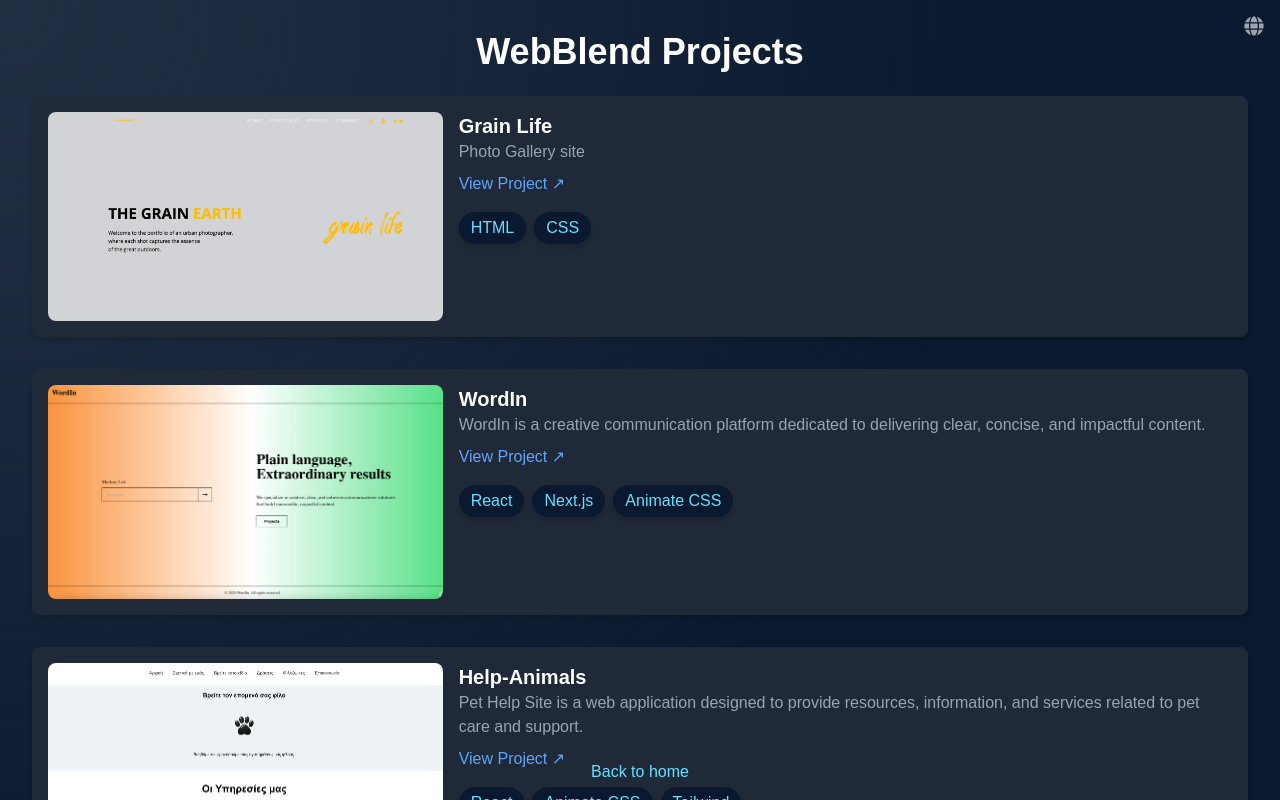
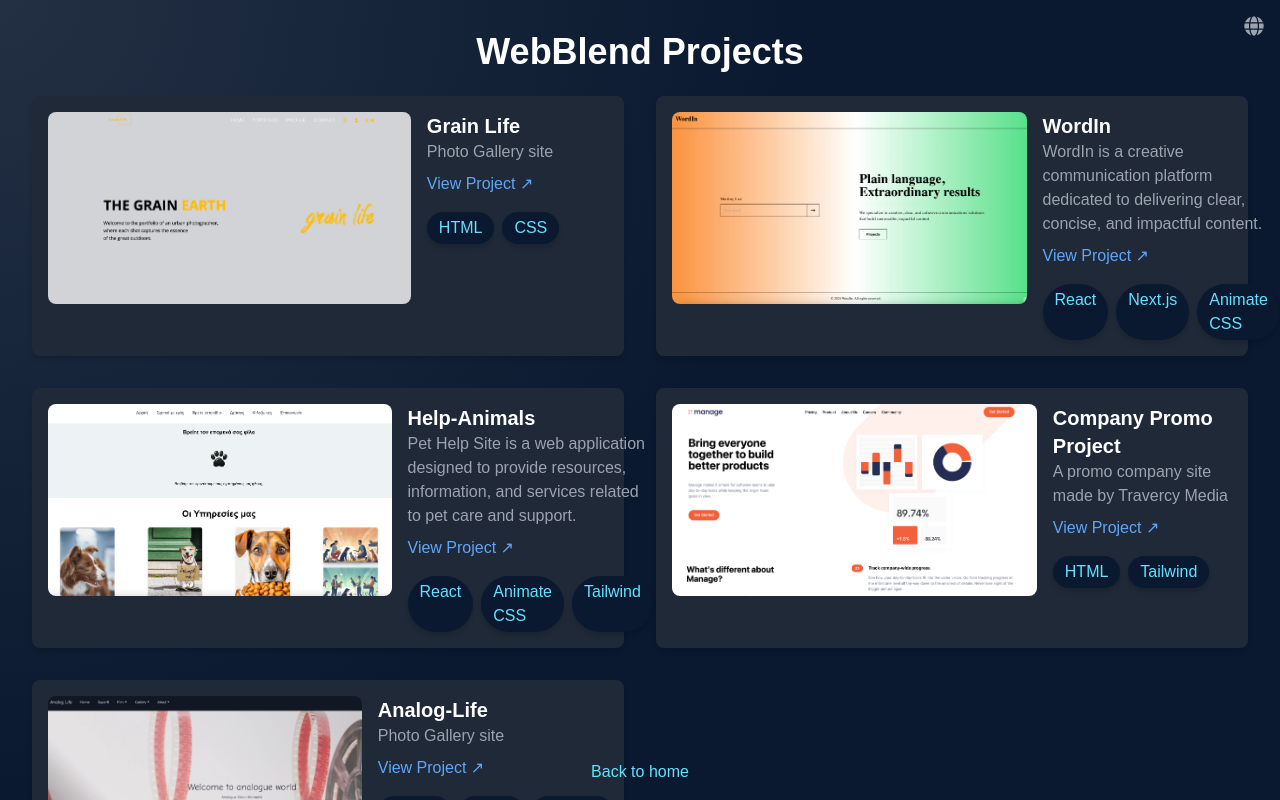
Before and after one commit to Minakoss/webcraft, a Next.js app: page /projects in a window 1280 px wide. Shown: the top 800 px of the page. Built offline with nearby package versions, Linux system fonts and the light colour scheme.

Commit message:
update cover photos project same size

```diff
--- a/src/app/projects/page.js
+++ b/src/app/projects/page.js
@@ -1,4 +1,4 @@
-"use client"; // Κάνουμε το component client-side
+"use client";
 
 import { useState, useEffect } from "react";
 import Link from "next/link";
@@ -43,13 +43,14 @@ export default function Projects() {
         <h1 className="text-3xl md:text-4xl font-bold text-white text-center mb-6 mt-8 md:mt-0">
           WebBlend Projects
         </h1>
-        <div className="space-y-8">
-          {/* Example Project 1 */}
-          <div className="bg-gray-800 p-4 rounded-lg shadow-md flex flex-col md:flex-row">
+        {/* Grid για projects */}
+        <div className="grid grid-cols-1 md:grid-cols-2 gap-8">
+          {/* Project 1 */}
+          <div className="bg-gray-800 p-4 rounded-lg shadow-md flex flex-col md:flex-row ">
             <img
               src="/project_photos/grainlife.png"
               alt="Project 1"
-              className="w-full md:w-1/3 rounded-lg mb-4 md:mb-0 md:mr-4"
+              className="w-50 h-48 object-cover rounded-lg mb-4 md:mb-0 md:mr-4"
             />
             <div className="flex flex-col">
               <h2 className="text-xl font-semibold text-white">Grain Life</h2>
@@ -73,12 +74,12 @@ export default function Projects() {
             </div>
           </div>
 
-          {/* Example Project 2 */}
+          {/* Project 2 */}
           <div className="bg-gray-800 p-4 rounded-lg shadow-md flex flex-col md:flex-row">
             <img
               src="/project_photos/wordin.png"
-              alt="Project 1"
-              className="w-full md:w-1/3 rounded-lg mb-4 md:mb-0 md:mr-4"
+              alt="Project 2"
+              className="w-50 h-48 object-cover rounded-lg mb-4 md:mb-0 md:mr-4"
             />
             <div className="flex flex-col">
               <h2 className="text-xl font-semibold text-white">WordIn</h2>
@@ -113,7 +114,7 @@ export default function Projects() {
             <img
               src="/project_photos/helpanimals.png"
               alt="Project 1"
-              className="w-full md:w-1/3 rounded-lg mb-4 md:mb-0 md:mr-4"
+              className="w-50 h-48 object-cover rounded-lg mb-4 md:mb-0 md:mr-4"
             />
             <div className="flex flex-col">
               <h2 className="text-xl font-semibold text-white">Help-Animals</h2>
@@ -149,7 +150,7 @@ export default function Projects() {
             <img
               src="/project_photos/companypromo.png"
               alt="Project 1"
-              className="w-full md:w-1/3 rounded-lg mb-4 md:mb-0 md:mr-4"
+              className="w-50 h-48 object-cover rounded-lg mb-4 md:mb-0 md:mr-4"
             />
             <div className="flex flex-col">
               <h2 className="text-xl font-semibold text-white">
@@ -182,7 +183,7 @@ export default function Projects() {
             <img
               src="/project_photos/Analog-Life.png"
               alt="Project 1"
-              className="w-full md:w-1/3 rounded-lg mb-4 md:mb-0 md:mr-4"
+              className="w-50 h-48 object-cover rounded-lg mb-4 md:mb-0 md:mr-4"
             />
             <div className="flex flex-col">
               <h2 className="text-xl font-semibold text-white">Analog-Life</h2>
@@ -210,6 +211,7 @@ export default function Projects() {
           </div>
         </div>
       </div>
+
       <Link
         href="/"
         className="fixed bottom-4 left-1/2 transform -translate-x-1/2"
```
